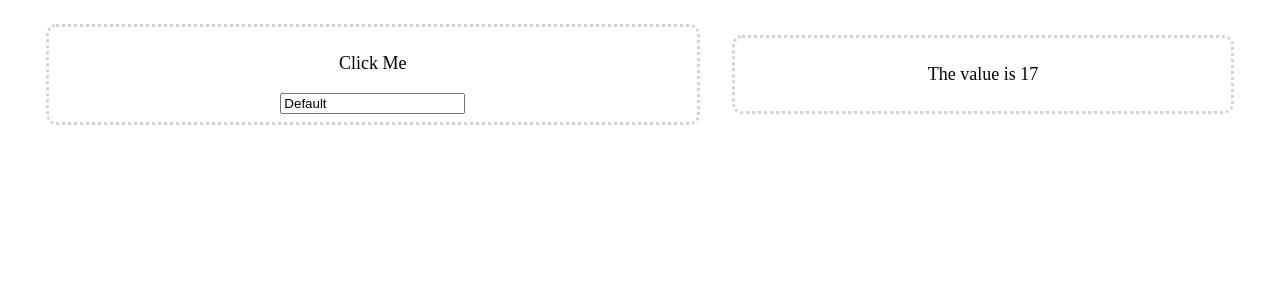
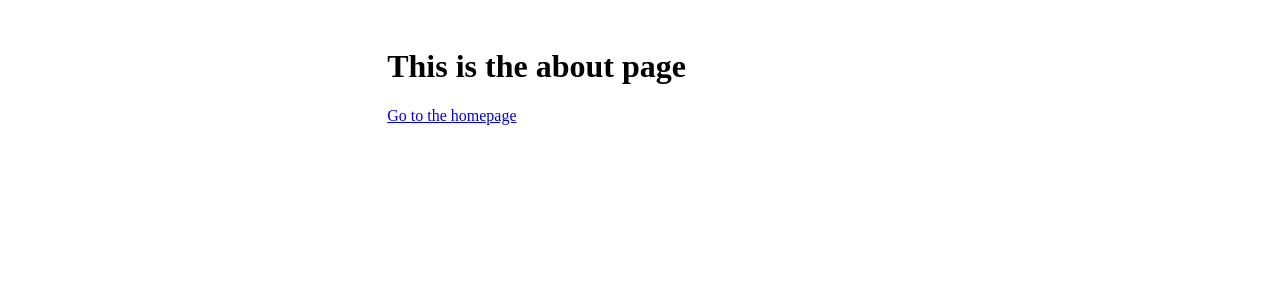
Before and after one commit to Krom121/bookmarks-frontend, a React (Create React App) app: page /about in a window 1280 px wide. Shown: the top 300 px of the page. Built offline with nearby package versions, Linux system fonts and the light colour scheme; no server answers.

Commit message:
Routing/re-structure/react-dom/styles

```diff
--- a/package.json
+++ b/package.json
@@ -16,6 +16,7 @@
     "react": "^16.12.0",
     "react-dom": "^16.12.0",
     "react-router": "^5.1.2",
+    "react-router-dom": "^5.1.2",
     "react-scripts": "3.3.0",
     "sinon": "^8.0.2",
     "styled-components": "^4.4.1"
--- /dev/null
+++ b/src/About.js
@@ -0,0 +1,18 @@
+import React, { Component } from 'react';
+import { Link } from 'react-router-dom';
+import PropTypes from 'prop-types';
+
+class About extends Component {
+    render(){
+        return(
+            <div className="App flex-container">
+                <div className="About">
+                    <h1>This is the about page</h1>
+                    <p><Link to="/">Go to the homepage</Link></p>
+                </div>
+            </div>
+        );
+    }
+}
+
+export default About;
--- a/src/App.js
+++ b/src/App.js
@@ -1,38 +1,20 @@
 import React, { Component } from 'react';
+import { BrowserRouter, Route } from 'react-router-dom';
 import { grommet } from 'grommet';
-import Comp1 from './Comp1.js';
-import Comp2 from './Comp2.js';
+import Main from './Main.js';
+import About from './About.js';
 
 class App extends Component {
-  constructor(props) {
-    super(props);
-    this.state = {
-      value: 17, title: "", body: "",
-    }
-  }
-  componentDidMount(){
-    fetch("https://jsonplaceholder.typicode.com/posts/1")
-    .then(response => response.json())
-    .then(
-      data =>
-      this.setState({ title: data.title, body: data.body })
-    )
-    .catch((error) => {console.log('Error fetching and parsing data', error)})
-  }
-  inc_value() {
-    const newValue = this.state.value + 1;
-    this.setState({value: newValue});
-  }
   render(){
     return (
-      <div className="App flex-container">
-      <Comp1 text="Click Me" inc_value={this.inc_value.bind(this)}/>
-      <Comp2
-        value={this.state.value}
-        title={this.state.title}
-        body={this.state.body}
-      />
-    </div>
+      <BrowserRouter>
+      <div>
+        <Route exact path="/" render={
+          props => <Main {...props} initialValue={12} />
+        } />
+        <Route exact path="/about" component={About} />
+      </div>
+      </BrowserRouter>
     );
   }
 }
--- a/src/Comp1.js
+++ b/src/Comp1.js
@@ -1,4 +1,5 @@
 import React, { Component } from 'react';
+import { Link } from 'react-router-dom';
 import PropTypes from 'prop-types';
 
 
@@ -21,7 +22,7 @@ class Comp1 extends Component {
           type="search" value={this.state.searchValue}
           onChange={this.searchChange.bind(this)}
         />
-
+        <p><Link to="/about">Go to the About page</Link></p>
       </div>
     );
   }
--- /dev/null
+++ b/src/Main.js
@@ -0,0 +1,44 @@
+import React, { Component } from 'react';
+import PropTypes from 'prop-types';
+import { grommet } from 'grommet';
+import Comp1 from './Comp1.js';
+import Comp2 from './Comp2.js';
+
+class Main extends Component {
+    constructor(props) {
+      super(props);
+      this.state = {
+        value: props.initialValue, title: "", body: "",
+      }
+    }
+    componentDidMount(){
+      fetch("https://jsonplaceholder.typicode.com/posts/1")
+      .then(response => response.json())
+      .then(
+        data =>
+        this.setState({ title: data.title, body: data.body })
+      )
+      .catch((error) => {console.log('Error fetching and parsing data', error)})
+    }
+    inc_value() {
+      const newValue = this.state.value + 1;
+      this.setState({value: newValue});
+    }
+    render(){
+      return (
+        <div className="App flex-container">
+        <Comp1 text="Click Me" inc_value={this.inc_value.bind(this)}/>
+        <Comp2
+          value={this.state.value}
+          title={this.state.title}
+          body={this.state.body}
+        />
+      </div>
+      );
+    }
+    static propTypes = {
+        initialValue: PropTypes.number.isRequired,
+    }
+}
+
+export default Main;
--- a/src/temp.css
+++ b/src/temp.css
@@ -26,3 +26,9 @@
    border: 3.5px dotted lightgray;
    border-radius: 10px;
 }
+
+div.About{
+    width: 40%;
+    margin: 1rem;
+    padding: 3px;
+}
```
Also changed, not shown: 1 other file (tests, documents, lock files or other folders).
